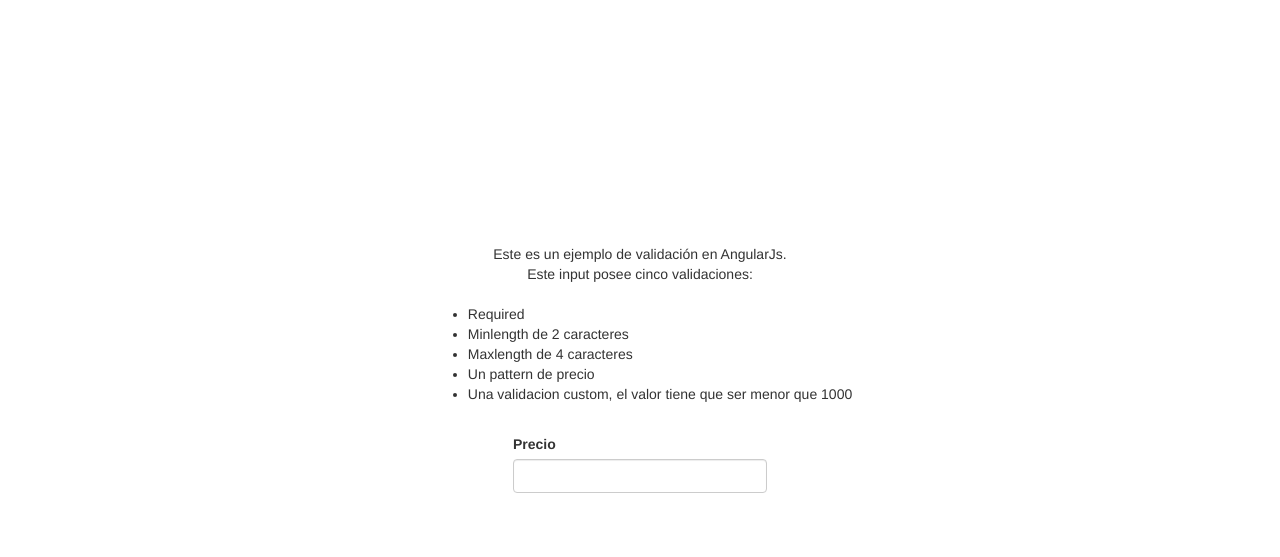
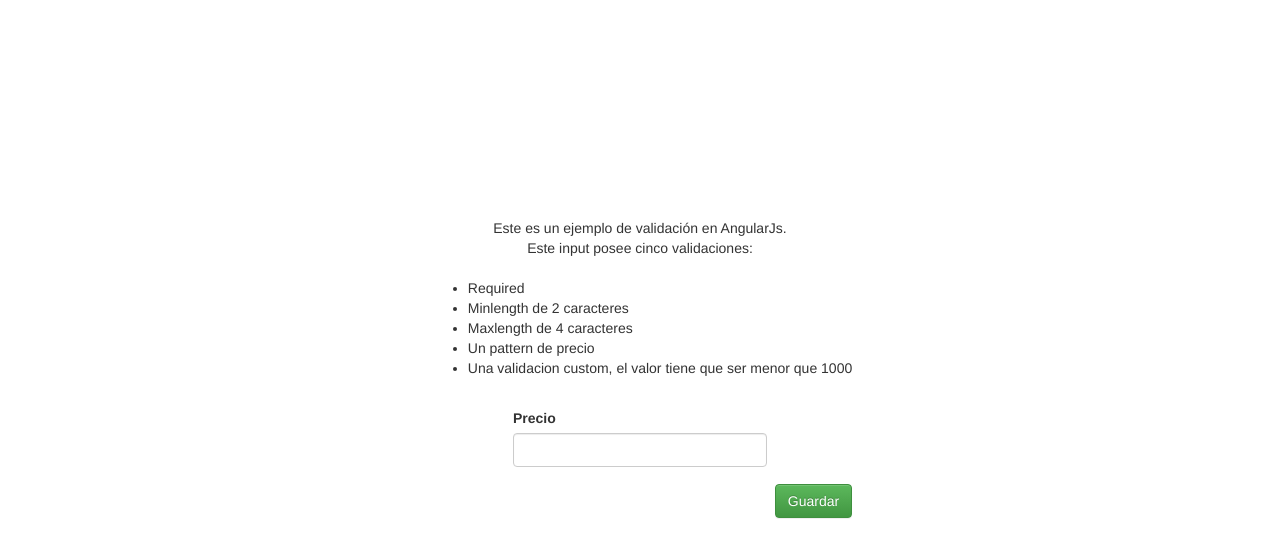
Before and after one commit to regedit15/angularValidate, a website: page validaciones/www/index.html at #!/inicio in a window 1280 px wide. Shown: the part 57-614 px from the top of the page. Drawn offline with Linux system fonts and the light colour scheme.

Commit message:
se agrega boton

```diff
--- a/validaciones/www/css/index.css
+++ b/validaciones/www/css/index.css
@@ -93,3 +93,9 @@ input {
 .msjError {
 	color: red;
 }
+
+.botonGuardar{
+margin-left: auto;
+    display: -webkit-box !important;
+    margin-top: 17px;
+}
--- a/validaciones/www/home.html
+++ b/validaciones/www/home.html
@@ -46,4 +46,11 @@
 		<div ng-include="'messages.html'"></div>
 	</div>
 
+
+	<button type="submit" ng-click="guardar()"
+		ng-disabled="errorPrecio()"
+		class="btn btn-success botonGuardar">
+		<i class="fa fa-check fa-fw"></i> Guardar
+	</button>
+
 </form>
--- a/validaciones/www/js/controllers/mainController.js
+++ b/validaciones/www/js/controllers/mainController.js
@@ -17,12 +17,19 @@ app.controller('mainController', [ '$scope', '$state',
             $scope.cantidadInvalida = cantidad >= 1000;
         }
 
+
+        $scope.guardar = function() {
+          alert('submit!');
+         }
+
         $scope.volver = function(cantidad) {
          if($state.current.name === 'inicio'){
             $state.go('acercaDe');
          }else{
             $state.go('inicio');
          }
+
+
      }
 
  }]);
```
